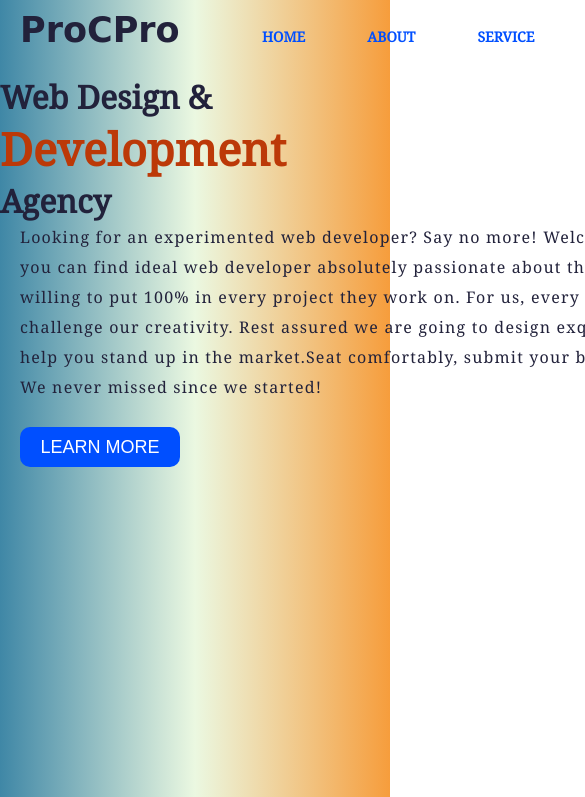
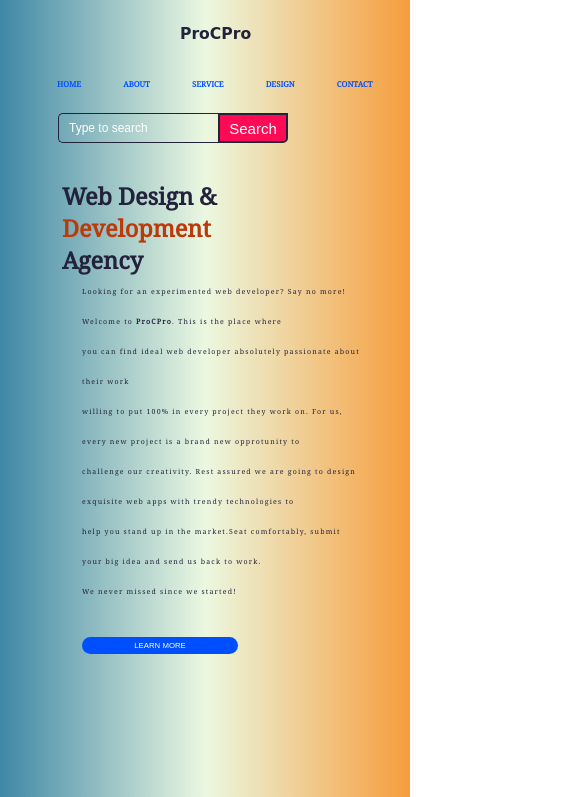
Before and after one commit to esther-kpet/professional_website_0, a plain HTML site: page index.html in a window 390 px wide. Shown: the top 797 px of the page, 585 px wide, since content can reach past the window. Drawn offline with nearby package versions, Linux system fonts and the light colour scheme; a web font is replaced by a local one.

Commit message:
Making it responsive.

```diff
--- a/style.css
+++ b/style.css
@@ -270,3 +270,230 @@ content h1 {
 .icon ion-icon:hover {
   color: #ff0a54;
 }
+
+@media screen and (max-width: 1200px) {
+  /* Normal Screen */
+  .navbar {
+    width: 100%;
+    height: 100px;
+  }
+  ul {
+    margin-left: 30px;
+  }
+  ul li {
+    margin-left: 60px;
+  }
+  ul li a {
+    font-size: 1.6vw;
+  }
+  .search {
+    margin-top: 3px;
+    margin-left: 290px;
+  }
+  .srch {
+    height: 40px;
+    width: 190px;
+    font-size: 14px;
+  }
+  .btn {
+    height: 40px;
+    width: 80px;
+  }
+  .content {
+    width: 100%;
+  }
+  .content h1,
+  .content span {
+    font-size: 4.5vw;
+  }
+  .content .par {
+    width: 90%;
+    font-size: 1.5vw;
+  }
+  .content .cn {
+    width: 13%;
+    height: 3.5vw;
+    font-size: 1.8vw;
+  }
+  .content a {
+    font-size: 1.6vw;
+  }
+}
+
+@media screen and (max-width: 1170px) {
+  /* Login-box */
+  .main {
+    padding-left: 20px;
+    height: 180vh;
+  }
+  .form {
+    margin-left: -30px;
+    width: 250px;
+    height: 380px;
+    background: linear-gradient(to top, #ffd89b, #19547b);
+    position: absolute;
+    top: 620px;
+    left: 50px;
+    border-radius: 10px;
+    padding: 25px;
+  }
+  .form input {
+    width: 240px;
+    height: 35px;
+    background: #22223b;
+    color: #fff;
+    border-bottom: 1px solid #fff;
+    border-top: none;
+    border-right: none;
+    border-left: none;
+    font-size: 15px;
+    letter-spacing: 1px;
+    margin-top: 30px;
+    font-family: sans-serif;
+  }
+  .btnn a {
+    font-size: 16px;
+  }
+  .form .link a {
+    font-size: 16px;
+  }
+}
+@media screen and (max-width: 830px) {
+  /* Tablet */
+  .content {
+    margin-top: 120px;
+    width: 80%;
+    margin-left: 40px;
+  }
+  .content h1,
+  .content span {
+    font-size: 6vw;
+  }
+  .content .par {
+    width: 90%;
+    font-size: 1.8vw;
+  }
+  .content .cn {
+    width: 50%;
+    height: 4.5vw;
+    font-size: 2vw;
+  }
+  .content a {
+    font-size: 2vw;
+  }
+  .logo {
+    margin-left: 240px;
+    width: 100%;
+    margin-top: 15px;
+    font-size: 5vw;
+  }
+  .menu {
+    width: 100%;
+  }
+  ul {
+    margin-top: -5px;
+    margin-left: 5px;
+  }
+  ul li {
+    margin-left: 60px;
+  }
+  ul li a {
+    font-size: 2vw;
+  }
+  .search {
+    margin-top: -20px;
+    margin-left: 60px;
+  }
+
+  .srch {
+    height: 30px;
+    width: 160px;
+    font-size: 12px;
+  }
+  .btn {
+    height: 30px;
+    width: 70px;
+  }
+  .main {
+    padding-left: 20px;
+    height: 180vh;
+  }
+  .form {
+    margin-left: -30px;
+    width: 250px;
+    height: 380px;
+    background: linear-gradient(to top, #ffd89b, #19547b);
+    position: absolute;
+    top: 620px;
+    left: 50px;
+    border-radius: 10px;
+    padding: 25px;
+  }
+  .form input {
+    width: 240px;
+    height: 35px;
+    background: #22223b;
+    color: #fff;
+    border-bottom: 1px solid #fff;
+    border-top: none;
+    border-right: none;
+    border-left: none;
+    font-size: 15px;
+    letter-spacing: 1px;
+    margin-top: 30px;
+    font-family: sans-serif;
+  }
+  .btnn a {
+    font-size: 16px;
+  }
+  .form .link a {
+    font-size: 16px;
+  }
+}
+
+@media screen and (max-width: 600px) {
+  /* IPAD Old Version */
+  .content {
+    margin-top: 80px;
+    margin-left: 42px;
+  }
+  .search {
+    margin-top: -40px;
+    margin-left: 42px;
+  }
+  .logo {
+    margin-left: 180px;
+    font-size: 4vw;
+  }
+  ul {
+    margin-top: -25px;
+    margin-left: -5px;
+  }
+  ul li {
+    margin-left: 50px;
+  }
+  ul li a {
+    font-size: 2vw;
+  }
+}
+
+@media screen and (max-width: 450px) {
+  /* mobile */
+  .logo {
+    margin-left: 140px;
+    font-size: 4vw;
+  }
+  ul {
+    margin-top: -25px;
+  }
+  ul li {
+    margin-left: 42px;
+  }
+  ul li a {
+    font-size: 2vw;
+  }
+  .search {
+    margin-top: -40px;
+    margin-left: 38px;
+  }
+}
```
